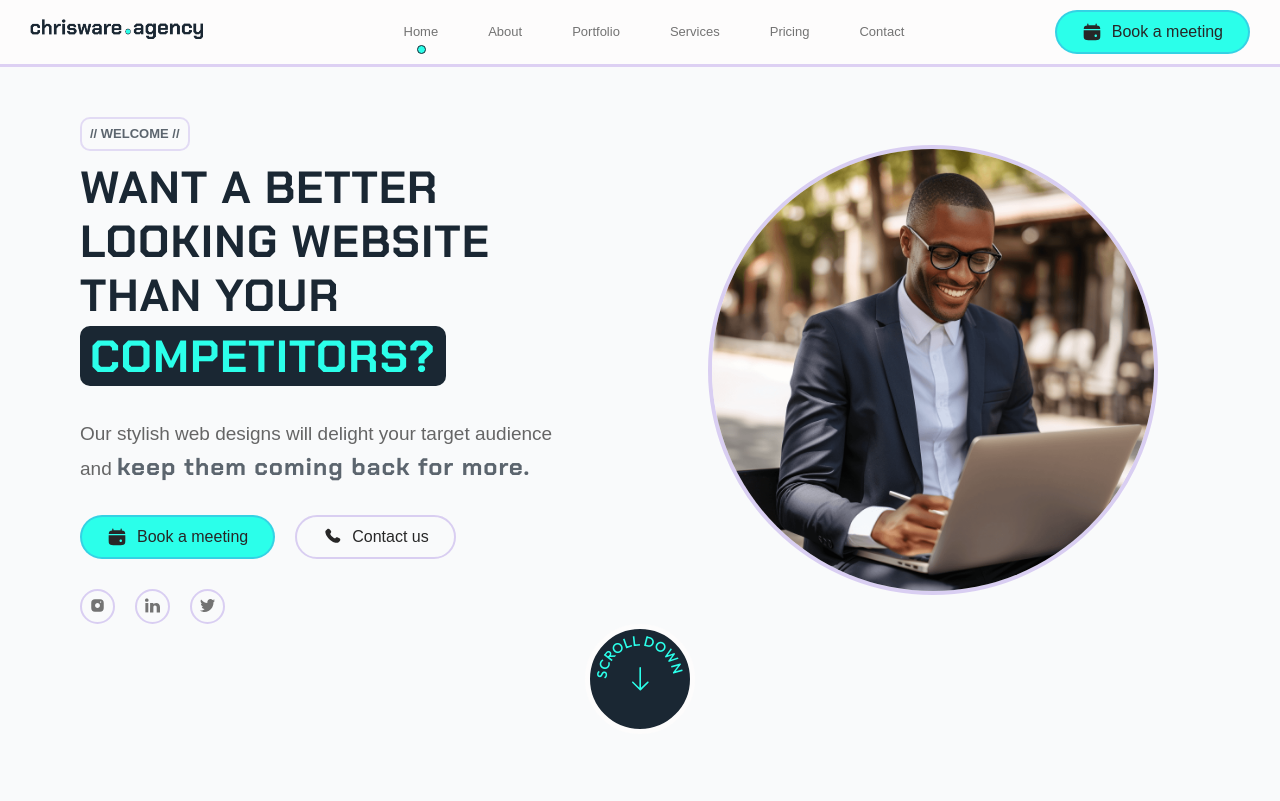
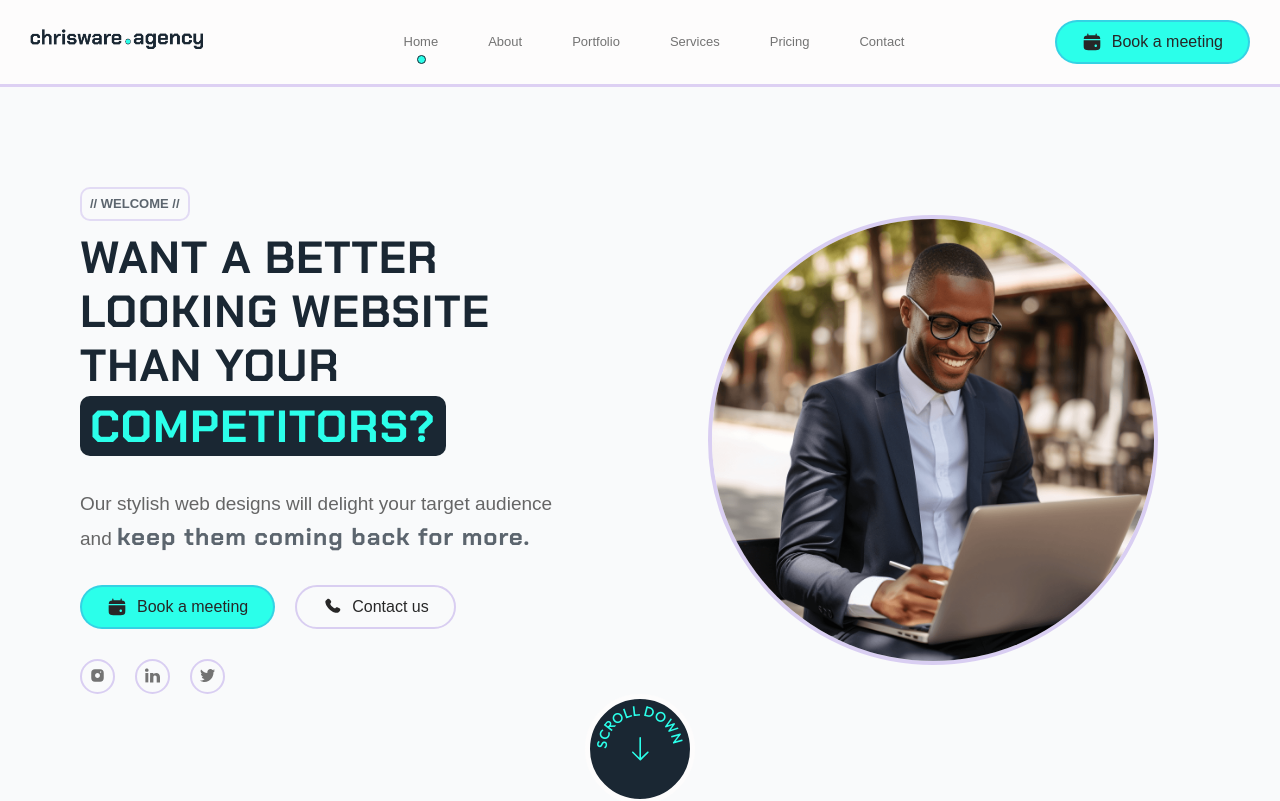
Before and after one commit to ChristianWare/chris-ware-agency, a Next.js app: page / in a window 1280 px wide. Shown: the top 801 px of the page. Built offline with nearby package versions, Linux system fonts and the light colour scheme; no server answers; a web font is replaced by a local one.

Commit message:
Nav Fix Padding

```diff
--- a/src/components/Hero/Hero.module.css
+++ b/src/components/Hero/Hero.module.css
@@ -8,6 +8,7 @@
   justify-content: space-between;
   gap: 5rem;
   position: relative;
+  margin-top: 5rem;
 }
 
 .lableContainer {
--- a/src/components/Nav/Nav.module.css
+++ b/src/components/Nav/Nav.module.css
@@ -121,6 +121,11 @@
   border-radius: 15px;
   background-color: var(--text);
   transition: all 0.3s ease-in-out;
+}
+
+.btnContainer {
+  margin-top: 1rem;
+  margin-bottom: 1rem;
 }
 
 @media screen and (max-width: 1168px) {
```
